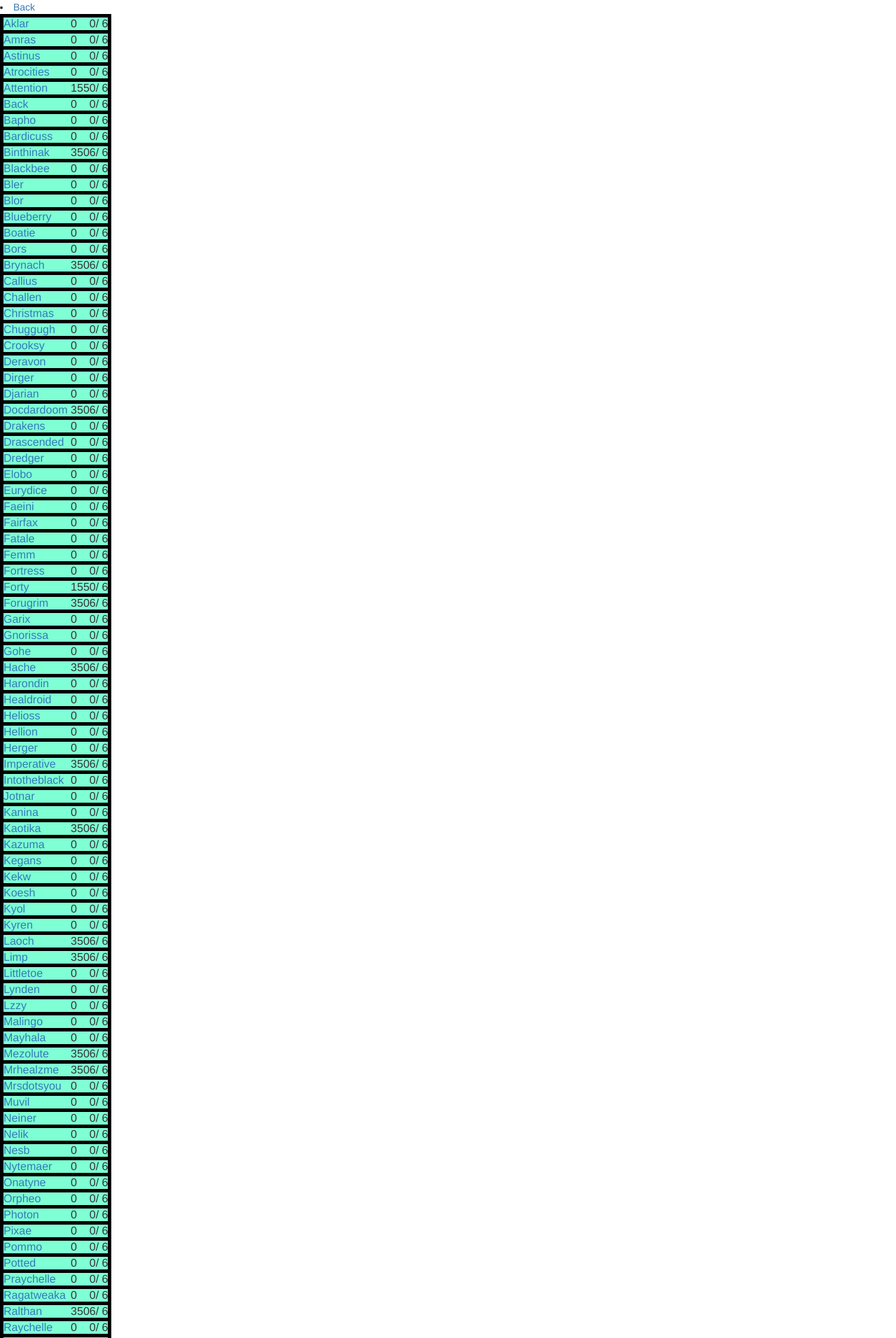
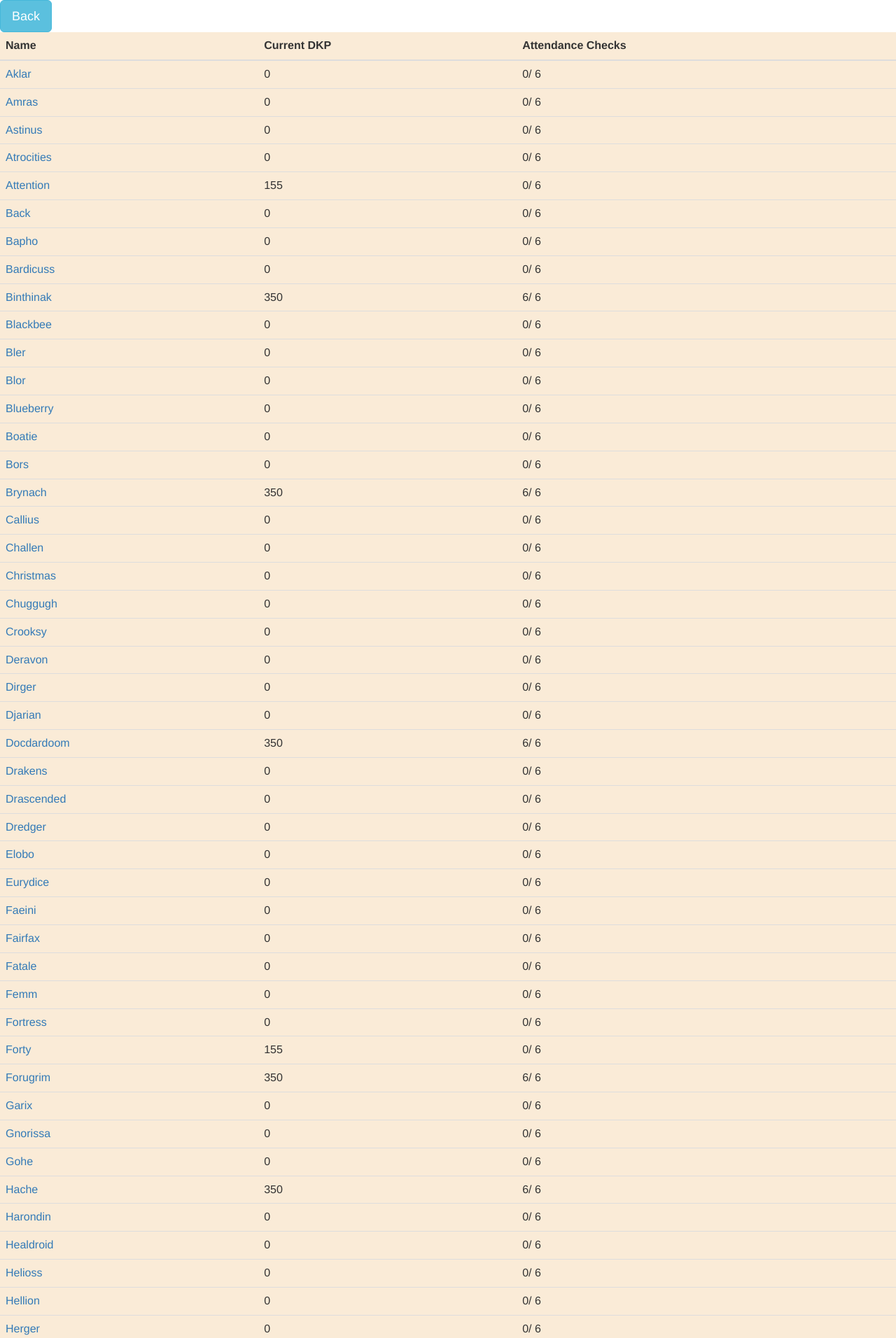
Before and after one commit to KyleSerio/Django-DKP, a Django app: page /players/ in a window 1280 px wide. Shown: the top 1912 px of the page at 70% size. Run offline with Django 4.2, Linux system fonts and the light colour scheme; data comes from the database, SQL or seed files in the repository; some libraries are stand-ins or nearby versions.

Commit message:
Got bootstrap working and implemented on the landing, players, and items pages. The css file won't properly update, and the table is still an ugly blue.

```diff
--- a/mysite/templates/index.html
+++ b/mysite/templates/index.html
@@ -12,9 +12,9 @@
         <h1>Welcome to the DKP Site!</h1>
     </div>
 
-    <li><a href="{% url 'players:index'%}">{{ "Players" }}</a></li>
-    <li><a href="{% url 'files:index'%}">{{ "Files" }}</a></li>
-    <li><a href="{% url 'items:index'%}">{{ "Items" }}</a></li>
+    <a class="btn btn-info btn-lg " href="{% url 'players:index'%}" role="button">Players</a>
+    <a class="btn btn-info btn-lg " href="{% url 'items:index'%}" role="button">Items</a>
+    <a class="btn btn-info btn-lg " href="{% url 'files:index'%}" role="button">Files</a>
 
   </body>
 </html>
--- a/players/templates/players/index.html
+++ b/players/templates/players/index.html
@@ -3,9 +3,17 @@
 {% load static %}
 <link rel="stylesheet" href="{% static 'players/index.css' %}">
 
-<li><a href="{% url 'index'%}">{{ "Back" }}</a></li>
+<a class="btn btn-info btn-lg " href="{% url 'index'%}" role="button">Back</a>
+
 {% if player_list %}
-    <table>
+    <table class="table table-dark">
+        <thead>
+            <tr>
+              <th scope="col">Name</th>
+              <th scope="col">Current DKP</th>
+              <th scope="col">Attendance Checks</th>
+            </tr>
+          </thead>
     {% for player in player_list %}
         <tr><td><a href="{% url 'players:detail' player.playerName %}">{{ player.playerName }}</a></td><td>{{ player.currentDKP}}</td><td>{{ player.checksEarned }}{{'/'}} {{ player.checksAvail }}</td></tr>
     {% endfor %}
@@ -13,4 +21,4 @@
 {% else %}
     <p>No players are available.</p>
 {% endif %}
-<li><a href="{% url 'index'%}">{{ "Back" }}</a></li>
+<a class="btn btn-info btn-lg " href="{% url 'index'%}" role="button">Back</a>
--- a/static/mysite/index.css
+++ b/static/mysite/index.css
@@ -6,7 +6,6 @@
     text-align: center;
 }
 
-
 body{
     font-size: large;
     text-align: center;
--- a/static/players/index.css
+++ b/static/players/index.css
@@ -1,8 +1,3 @@
-tr{
-    border: 5px solid black;
+table{
+    background-color: antiquewhite;
 }
-
-table{
-    border: 5px solid black;
-    background-color: aquamarine;
-}
```
Also changed, not shown: files/templates/files/index.html (+10 -3 lines), items/templates/items/index.html (+17 -4 lines).
